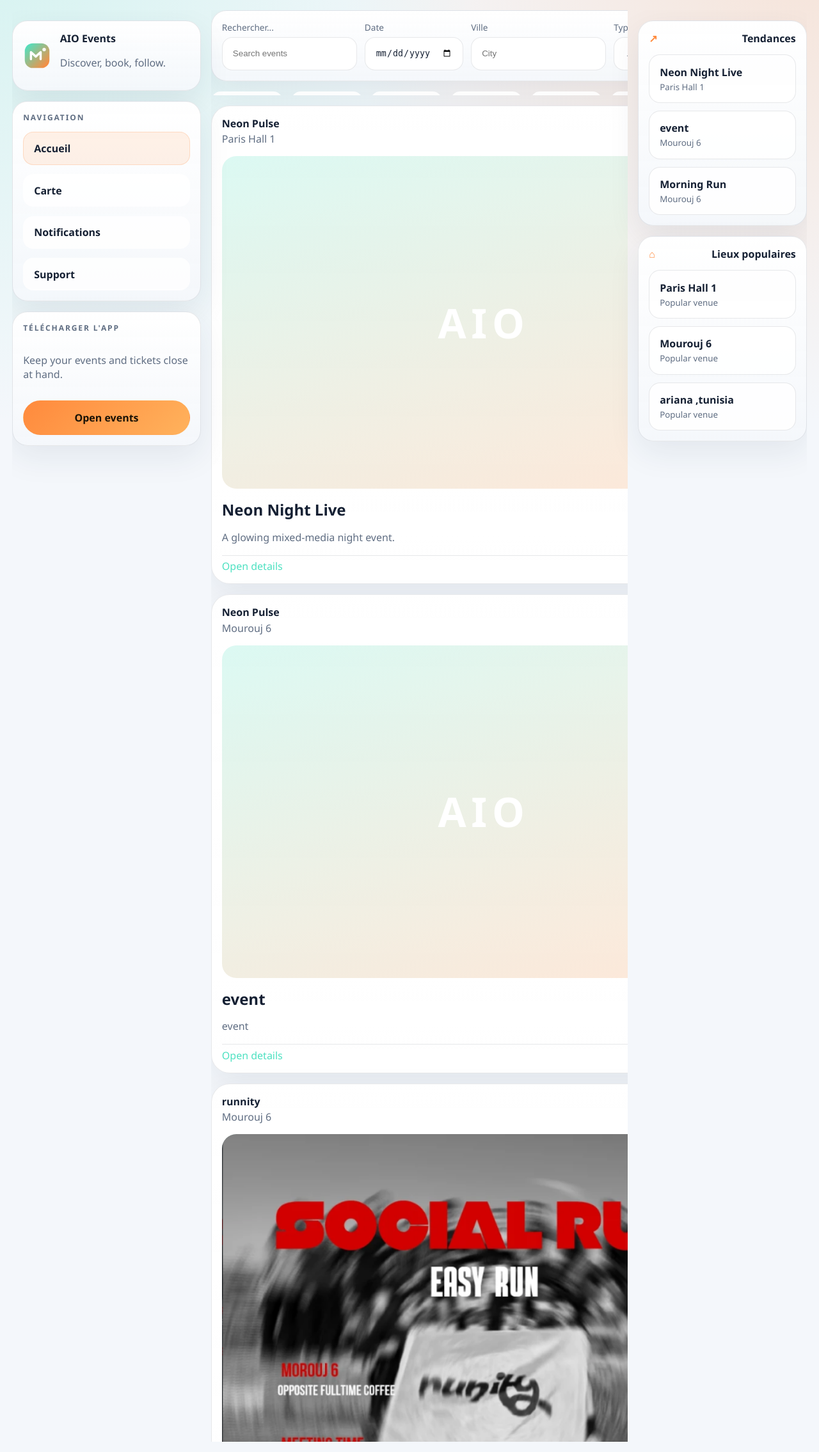
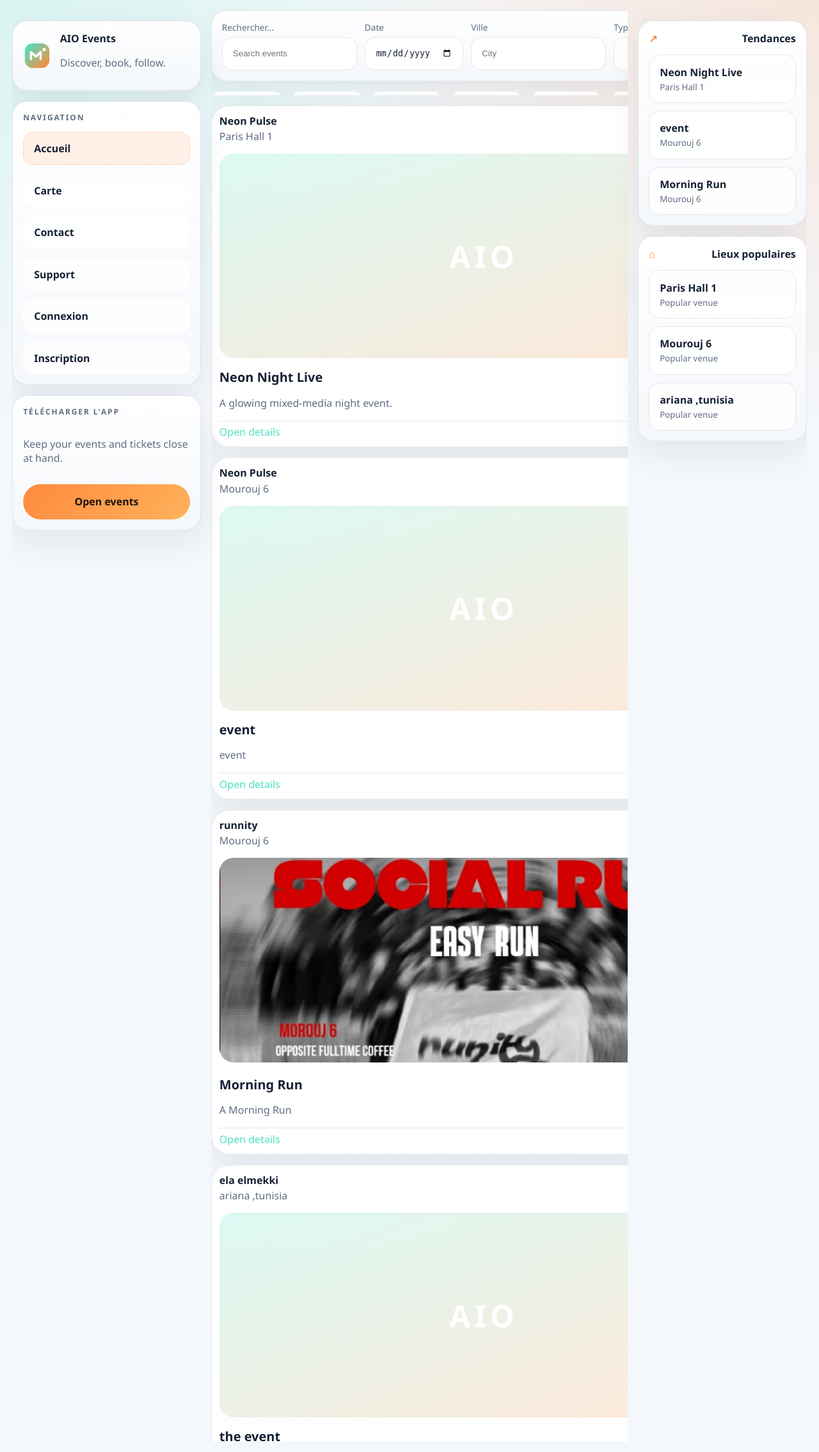
Before and after one commit to asmahdiji101/projet-js, a PHP site: page / in a window 1280 px wide. Shown: the part 89-2359 px from the top of the page at 64% size. Run offline with PHP 8.4, Linux system fonts and the light colour scheme; data comes from the database, SQL or seed files in the repository.

Commit message:
Add global sidebar menu and tighten feed sizing

```diff
--- a/app/controllers/HomeController.php
+++ b/app/controllers/HomeController.php
@@ -44,6 +44,7 @@
             'categories' => Event::CATEGORIES,
             'homeTrends' => $homeTrends,
             'homePlaces' => $homePlaces,
+            'layoutSidebar' => false,
         ]);
     }
 }
--- a/app/views/home/index.php
+++ b/app/views/home/index.php
@@ -14,7 +14,11 @@
             <div class="home-menu-title">Navigation</div>
             <a class="home-menu-item is-active" href="/">Accueil</a>
             <a class="home-menu-item" href="/events">Carte</a>
-            <a class="home-menu-item" href="/notifications">Notifications</a>
+            <?php if (is_authenticated()): ?>
+                <a class="home-menu-item" href="/notifications">Notifications</a>
+            <?php else: ?>
+                <a class="home-menu-item" href="/contact">Contact</a>
+            <?php endif; ?>
             <a class="home-menu-item" href="/contact">Support</a>
 
             <?php if (is_authenticated()): ?>
@@ -31,6 +35,11 @@
                     <a class="home-menu-item" href="/artists">Artistes</a>
                     <a class="home-menu-item" href="/admin">Administration</a>
                 <?php endif; ?>
+
+                <a class="home-menu-item" href="/logout" data-confirm="Voulez-vous vraiment vous déconnecter ?">Déconnexion</a>
+            <?php else: ?>
+                <a class="home-menu-item" href="/login">Connexion</a>
+                <a class="home-menu-item" href="/register">Inscription</a>
             <?php endif; ?>
         </div>
 
--- a/app/views/layouts/main.php
+++ b/app/views/layouts/main.php
@@ -17,9 +17,56 @@
         </div>
     </header>
 
-    <main>
-        <?php require $viewFile; ?>
-    </main>
+    <?php $layoutSidebar = $layoutSidebar ?? true; ?>
+
+    <?php if ($layoutSidebar): ?>
+        <div class="app-shell">
+            <aside class="app-sidebar">
+                <div class="home-panel home-menu-panel">
+                    <div class="home-menu-title">Navigation</div>
+                    <a class="home-menu-item" href="/">Accueil</a>
+                    <a class="home-menu-item" href="/events">Carte</a>
+
+                    <?php if (is_authenticated()): ?>
+                        <a class="home-menu-item" href="/notifications">Notifications</a>
+                    <?php else: ?>
+                        <a class="home-menu-item" href="/contact">Contact</a>
+                    <?php endif; ?>
+
+                    <a class="home-menu-item" href="/contact">Support</a>
+
+                    <?php if (is_authenticated()): ?>
+                        <a class="home-menu-item" href="/dashboard">Mon compte</a>
+                        <a class="home-menu-item" href="/account/edit">Modifier le compte</a>
+
+                        <?php if ($_SESSION['user']['role'] === 'artist'): ?>
+                            <a class="home-menu-item" href="/events/create">Créer un événement</a>
+                            <a class="home-menu-item" href="/events/artist-events">Mes événements</a>
+                        <?php endif; ?>
+
+                        <?php if (is_admin()): ?>
+                            <a class="home-menu-item" href="/events/create">Créer un événement</a>
+                            <a class="home-menu-item" href="/artists">Artistes</a>
+                            <a class="home-menu-item" href="/admin">Administration</a>
+                        <?php endif; ?>
+
+                        <a class="home-menu-item" href="/logout" data-confirm="Voulez-vous vraiment vous déconnecter ?">Déconnexion</a>
+                    <?php else: ?>
+                        <a class="home-menu-item" href="/login">Connexion</a>
+                        <a class="home-menu-item" href="/register">Inscription</a>
+                    <?php endif; ?>
+                </div>
+            </aside>
+
+            <main class="app-main">
+                <?php require $viewFile; ?>
+            </main>
+        </div>
+    <?php else: ?>
+        <main>
+            <?php require $viewFile; ?>
+        </main>
+    <?php endif; ?>
 
     <script src="/js/main.js"></script>
 </body>
--- a/public/css/style.css
+++ b/public/css/style.css
@@ -120,6 +120,26 @@
     padding: 1rem clamp(0.75rem, 1.5vw, 1.25rem);
 }
 
+.app-shell {
+    display: grid;
+    grid-template-columns: 240px minmax(0, 1fr);
+    gap: 1rem;
+    width: 100%;
+    min-height: calc(100vh - 6.5rem);
+}
+
+.app-sidebar {
+    position: sticky;
+    top: 1rem;
+    align-self: start;
+    max-height: calc(100vh - 7.5rem);
+    overflow: auto;
+}
+
+.app-main {
+    min-width: 0;
+}
+
 .home-shell {
     display: grid;
     grid-template-columns: minmax(220px, 0.95fr) minmax(0, 2.1fr) minmax(220px, 0.85fr);
@@ -150,6 +170,13 @@
     overflow-y: auto;
     overflow-x: hidden;
     padding-right: 0.25rem;
+    scrollbar-width: none;
+    -ms-overflow-style: none;
+}
+
+.home-center::-webkit-scrollbar {
+    width: 0;
+    height: 0;
 }
 
 .home-panel {
@@ -313,7 +340,7 @@
 .home-feed-card {
     display: grid;
     gap: 1rem;
-    padding: 1rem;
+    padding: 0.75rem;
     border-radius: 1.8rem;
     background: linear-gradient(180deg, rgba(255, 255, 255, 0.98), rgba(255, 255, 255, 0.94));
     border: 1px solid var(--border);
@@ -338,7 +365,7 @@
 .home-feed-media img,
 .home-feed-placeholder {
     width: 100%;
-    height: 520px;
+    height: 320px;
     object-fit: cover;
     border-radius: 1.4rem;
     background: linear-gradient(160deg, rgba(77, 225, 193, 0.2), rgba(255, 138, 61, 0.2));
@@ -348,7 +375,7 @@
     display: grid;
     place-items: center;
     color: #fff;
-    font-size: 4rem;
+    font-size: 3rem;
     font-weight: 800;
     letter-spacing: 0.12em;
 }
@@ -360,7 +387,7 @@
 
 .home-feed-title-row h3 {
     margin: 0;
-    font-size: 1.5rem;
+    font-size: 1.25rem;
 }
 
 .home-feed-body p {
```
